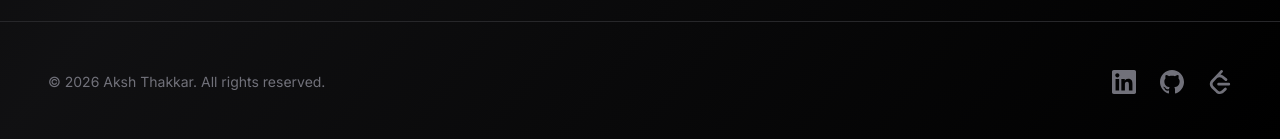
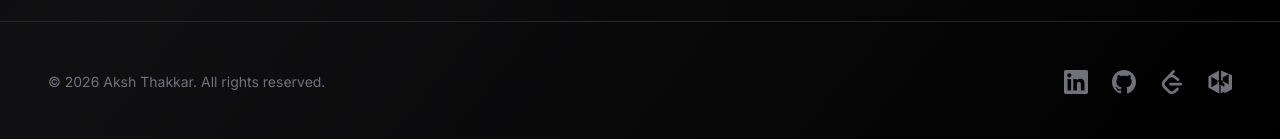
Before and after one commit to akshhthakkar/akshhthakkar.github.io, a Next.js app: page / in a window 1280 px wide. Shown: the part 1455-1594 px from the top of the page. Built offline with nearby package versions, Linux system fonts and the light colour scheme; no server answers; what tailwindcss-debug-screens would draw is missing.

Commit message:
updated links

```diff
--- a/app/page.tsx
+++ b/app/page.tsx
@@ -369,6 +369,21 @@ export default function Home() {
                   <path d="M13.483 0a1.374 1.374 0 0 0-.961.438L7.116 6.226l-3.854 4.126a5.266 5.266 0 0 0-1.209 2.104 5.35 5.35 0 0 0-.125.513 5.527 5.527 0 0 0 .062 2.362 5.83 5.83 0 0 0 .349 1.017 5.938 5.938 0 0 0 1.271 1.818l4.277 4.193.039.038c2.248 2.165 5.852 2.133 8.063-.074l2.396-2.392c.54-.54.54-1.414.003-1.955a1.378 1.378 0 0 0-1.951-.003l-2.396 2.392a3.021 3.021 0 0 1-4.205.038l-.02-.019-4.276-4.193c-.652-.64-.972-1.469-.948-2.263a2.68 2.68 0 0 1 .066-.523 2.545 2.545 0 0 1 .619-1.164L9.13 8.114c1.058-1.134 3.204-1.27 4.43-.278l3.501 2.831c.593.48 1.461.387 1.94-.207a1.384 1.384 0 0 0-.207-1.943l-3.5-2.831c-.8-.647-1.766-1.045-2.774-1.202l2.015-2.158A1.384 1.384 0 0 0 13.483 0zm-2.866 12.815a1.38 1.38 0 0 0-1.38 1.382 1.38 1.38 0 0 0 1.38 1.382H20.79a1.38 1.38 0 0 0 1.38-1.382 1.38 1.38 0 0 0-1.38-1.382z" />
                 </svg>
               </Link>
+              {/* HackerRank */}
+              <Link
+                href="https://www.hackerrank.com/profile/akshthakkar"
+                target="_blank"
+                className="text-zinc-500 hover:text-zinc-100 transition-colors duration-200"
+                aria-label="HackerRank"
+              >
+                <svg
+                  className="w-6 h-6"
+                  fill="currentColor"
+                  viewBox="0 0 24 24"
+                >
+                  <path d="M11.374 9.17l-3.793-2.189L3.788 4.8 11.374 9.17zM11.374 14.83l-7.586 4.37 7.586 4.37v-8.74zm1.252-5.66l7.586-4.37-3.793 2.189-3.793 2.181zm0 5.66v8.74l7.586-4.37-7.586-4.37zM10.957.43L.436 6.5v11L10.957 23.57V12l-1.67-1 .003.003V13.73l-5.914 3.41V6.86l5.914 3.41V11l1.67-.996V.43zm2.086 0v9.574l1.67 1v-3.46l5.914-3.41v10.28l-5.914-3.41v1.73l-.003.004 1.67 1V23.57l10.521-6.07v-11L13.043.43z" />
+                </svg>
+              </Link>
             </div>
           </div>
         </motion.footer>
```
